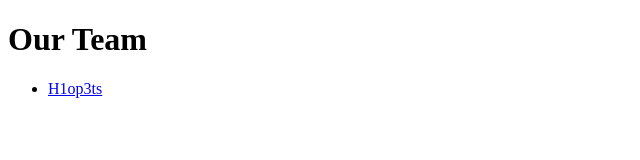
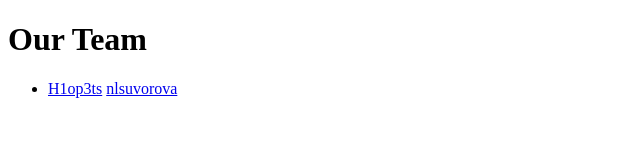
Before and after one commit to chernobelenkiy/L1.Animal, a plain HTML site: page index.html in a window 1280 px wide. Shown: the full height of the page, 0-640 px from the left. Drawn offline with Linux system fonts and the light colour scheme.

Commit message:
index.html

```diff
--- a/index.html
+++ b/index.html
@@ -10,6 +10,7 @@
   <ul>
     <li>
       <a href='https://h1op3ts.github.io/'>H1op3ts</a>
+      <a href= 'https://nlsuvorova.github.io/'>nlsuvorova</a>
     </li>
   </ul>
  </body>
```
